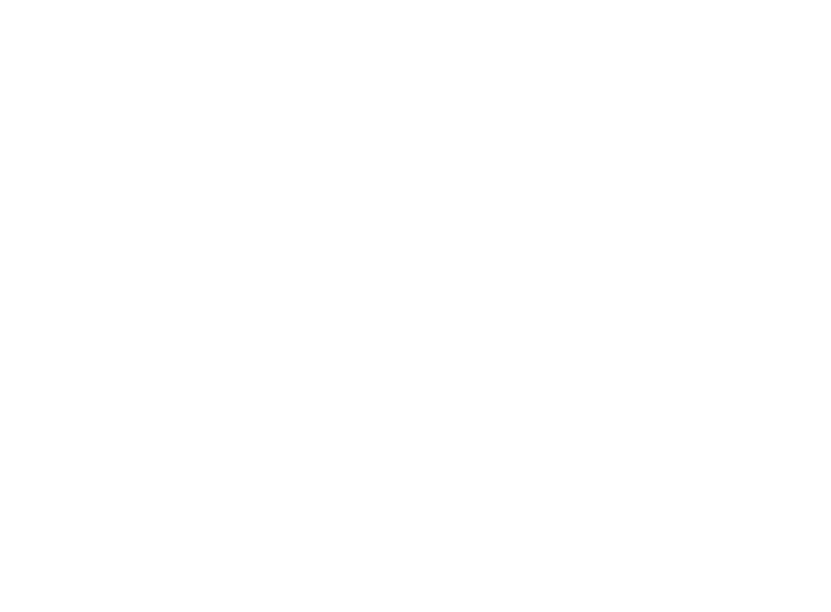
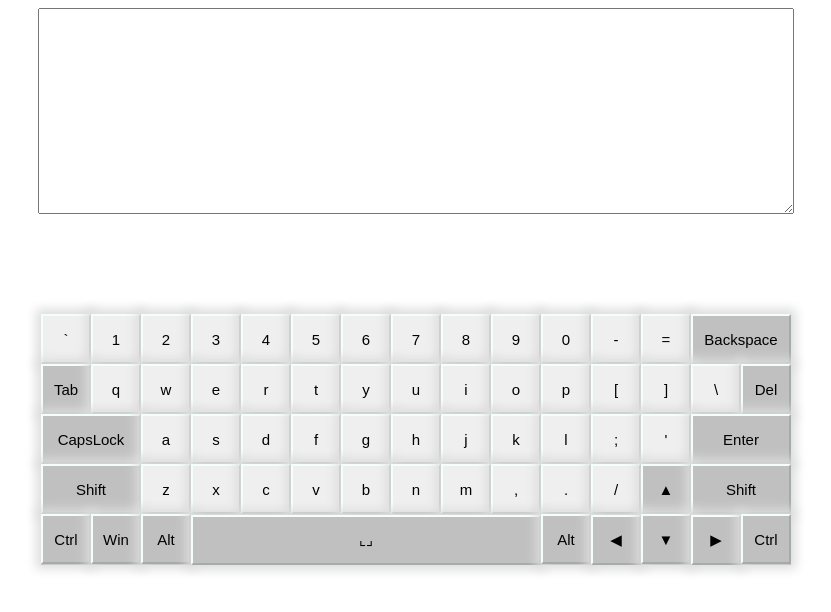
Before and after one commit to fedko-zhenja/virtual-keyboard, a website with bundled scripts: page index.html in a window 1280 px wide. Shown: the whole page, without its empty margins (224-1055 px from the left). Built offline with nearby package versions, Linux system fonts and the light colour scheme.

Commit message:
feat: add eslint, default keyboard and text area

```diff
--- /dev/null
+++ b/Button/button.js
@@ -0,0 +1,21 @@
+export class Button {
+  constructor(data) {
+    this.symbol = data.symbol;
+    this.altSymbol = data.altSymbol;
+    this.size = data.size;
+    this.bg = data.bg;
+
+    if (data.onclick === undefined) {
+      this.onclick = () => {
+        console.log(this.symbol);
+      };
+    } else {
+      this.onclick = data.onclick;
+    }
+
+    this.button = document.createElement('button');
+    this.button.innerText = this.symbol;
+    this.button.style.width = `${this.size * 50}px`;
+    this.button.style.height = '50px';
+  }
+}
--- /dev/null
+++ b/Keyboard/keyboard.js
@@ -0,0 +1,142 @@
+import { Button } from "../Button/button.js";
+// import { PageElement } from "../script.js"
+
+const keyboardConfig = [
+  { symbol: '`', altSymbol: 'ё', size: 1 },
+  { symbol: '1', altSymbol: '!', size: 1 },
+  { symbol: '2', altSymbol: '@', size: 1 },
+  { symbol: '3', altSymbol: '#', size: 1 },
+  { symbol: '4', altSymbol: '$', size: 1 },
+  { symbol: '5', altSymbol: '%', size: 1 },
+  { symbol: '6', altSymbol: '^', size: 1 },
+  { symbol: '7', altSymbol: '&', size: 1 },
+  { symbol: '8', altSymbol: '*', size: 1 },
+  { symbol: '9', altSymbol: '(', size: 1 },
+  { symbol: '0', altSymbol: ')', size: 1 },
+  { symbol: '-', altSymbol: '_', size: 1 },
+  { symbol: '=', altSymbol: '+', size: 1 },
+  {
+    symbol: 'Backspace', altSymbol: 'Backspace', size: 2, bg: 'dark',
+  },
+  {
+    symbol: 'Tab', altSymbol: 'Tab', size: 1, bg: 'dark',
+  },
+  { symbol: 'q', altSymbol: 'й', size: 1 },
+  { symbol: 'w', altSymbol: 'ц', size: 1 },
+  { symbol: 'e', altSymbol: 'у', size: 1 },
+  { symbol: 'r', altSymbol: 'к', size: 1 },
+  { symbol: 't', altSymbol: 'е', size: 1 },
+  { symbol: 'y', altSymbol: 'н', size: 1 },
+  { symbol: 'u', altSymbol: 'г', size: 1 },
+  { symbol: 'i', altSymbol: 'ш', size: 1 },
+  { symbol: 'o', altSymbol: 'щ', size: 1 },
+  { symbol: 'p', altSymbol: 'з', size: 1 },
+  { symbol: '[', altSymbol: 'х', size: 1 },
+  { symbol: ']', altSymbol: 'ъ', size: 1 },
+  { symbol: '\\', altSymbol: '\\', size: 1 },
+  {
+    symbol: 'Del', altSymbol: 'Del', size: 1, bg: 'dark',
+  },
+  {
+    symbol: 'CapsLock', altSymbol: 'CapsLock', size: 2, bg: 'dark',
+  },
+  { symbol: 'a', altSymbol: 'ф', size: 1 },
+  { symbol: 's', altSymbol: 'ы', size: 1 },
+  { symbol: 'd', altSymbol: 'в', size: 1 },
+  { symbol: 'f', altSymbol: 'а', size: 1 },
+  { symbol: 'g', altSymbol: 'п', size: 1 },
+  { symbol: 'h', altSymbol: 'р', size: 1 },
+  { symbol: 'j', altSymbol: 'о', size: 1 },
+  { symbol: 'k', altSymbol: 'л', size: 1 },
+  { symbol: 'l', altSymbol: 'д', size: 1 },
+  { symbol: ';', altSymbol: 'ж', size: 1 },
+  { symbol: "'", altSymbol: 'э', size: 1 },
+  {
+    symbol: 'Enter', altSymbol: 'Enter', size: 2, bg: 'dark',
+  },
+  {
+    symbol: 'Shift', altSymbol: 'Shift', size: 2, bg: 'dark',
+  },
+  { symbol: 'z', altSymbol: '', size: 1 },
+  { symbol: 'x', altSymbol: '', size: 1 },
+  { symbol: 'c', altSymbol: '', size: 1 },
+  { symbol: 'v', altSymbol: '', size: 1 },
+  { symbol: 'b', altSymbol: '', size: 1 },
+  { symbol: 'n', altSymbol: '', size: 1 },
+  { symbol: 'm', altSymbol: '', size: 1 },
+  { symbol: ',', altSymbol: '', size: 1 },
+  { symbol: '.', altSymbol: '', size: 1 },
+  { symbol: '/', altSymbol: '', size: 1 },
+  {
+    symbol: '▲', altSymbol: '▲', size: 1, bg: 'dark',
+  },
+  {
+    symbol: 'Shift', altSymbol: 'Shift', size: 2, bg: 'dark',
+  },
+  {
+    symbol: 'Ctrl', altSymbol: 'Ctrl', size: 1, bg: 'dark',
+  },
+  {
+    symbol: 'Win', altSymbol: 'Win', size: 1, bg: 'dark',
+  },
+  {
+    symbol: 'Alt', altSymbol: 'Alt', size: 1, bg: 'dark',
+  },
+  {
+    symbol: '⌞⌟', altSymbol: '', size: 7, bg: 'dark',
+  },
+  {
+    symbol: 'Alt', altSymbol: 'Alt', size: 1, bg: 'dark',
+  },
+  {
+    symbol: '◀', altSymbol: '◀', size: 1, bg: 'dark',
+  },
+  {
+    symbol: '▼', altSymbol: '▼', size: 1, bg: 'dark',
+  },
+  {
+    symbol: '▶', altSymbol: '▶', size: 1, bg: 'dark',
+  },
+  {
+    symbol: 'Ctrl', altSymbol: 'Ctrl', size: 1, bg: 'dark',
+  },
+];
+
+export class Keyboard {
+  constructor() {
+    this.keyboard = keyboardConfig.map((value) => {
+      const data = {
+        symbol: value.symbol,
+        altSymbol: value.altSymbol,
+        size: value.size,
+        bg: value.bg,
+      };
+
+      return new Button(data);
+    });
+
+    const buttonElements = this.keyboard.map((value) => {
+      if (value.bg === 'dark') {
+        value.button.classList.add('button-dark');
+      }
+      value.button.classList.add('button-active');
+      return value.button;
+    });
+
+    this.wrapper = document.createElement('div');
+    this.wrapper.append(...buttonElements);
+    this.wrapper.addEventListener('click', clickBtn);
+
+    function clickBtn(event) {
+      const textArea = document.querySelector('.textarea');
+
+      if (event.target.innerText === '⌞⌟') {
+        textArea.value += ' ';
+      } else if (event.target.innerText === 'Tab') {
+        textArea.value += '    ';
+      } else {
+        textArea.value += event.target.innerText;
+      }
+    }
+  }
+}
--- a/index.html
+++ b/index.html
@@ -8,6 +8,6 @@
     <link rel="stylesheet" href="style.css">
 </head>
 <body>
-    <script src="script.js"></script>
+    <script src="script.js" type="module"></script>
 </body>
 </html>
--- a/script.js
+++ b/script.js
@@ -0,0 +1,30 @@
+import { Keyboard } from './Keyboard/keyboard.js';
+
+// const keyboard = new Keyboard();
+export class PageElement {
+  constructor() {
+    this.textarea = document.createElement('textarea');
+    this.textarea.className = 'textarea';
+
+    this.keyboardWrapper = document.createElement('div');
+    this.keyboardWrapper.className = 'keyboard-wrapper';
+  }
+}
+
+function Application() {
+  const container = document.createElement('div');
+  container.className = 'app-container';
+
+  const pageElement = new PageElement();
+  const keyboard = new Keyboard();
+
+  pageElement.keyboardWrapper.append(keyboard.wrapper);
+  container.append(pageElement.textarea, pageElement.keyboardWrapper);
+
+  return container;
+}
+
+const app = Application();
+
+const body = document.querySelector('body');
+body.append(app);
--- a/style.css
+++ b/style.css
@@ -0,0 +1,40 @@
+.textarea {
+    width: 750px;
+    height: 200px;
+    font-size: 20px;
+    font-family:'Times New Roman', Times, serif;
+    color: darkslategrey;
+}
+
+.app-container {
+    display: flex;
+    flex-direction: column;
+    align-items: center;
+    gap: 100px;
+}
+
+.keyboard-wrapper {
+    width: 750px;
+    background-color:gray;
+}
+
+.button-active {
+    cursor: pointer;
+    box-shadow: 0 0 10px 5px rgba(221, 221, 221, 1);
+    border-color: mintcream;
+    font-size: 15px;
+    transition: 0.15s;
+}
+
+.button-dark {
+    background-color: silver;
+}
+
+.button-active:active {
+    background-color: darkseagreen;
+    /* color: white; */
+}
+
+.button-active:hover {
+    border-color: darkseagreen;
+}
```
Also changed, not shown: package.json (added, +25 -0 lines), .eslintrc.js (added), 2 other files.
